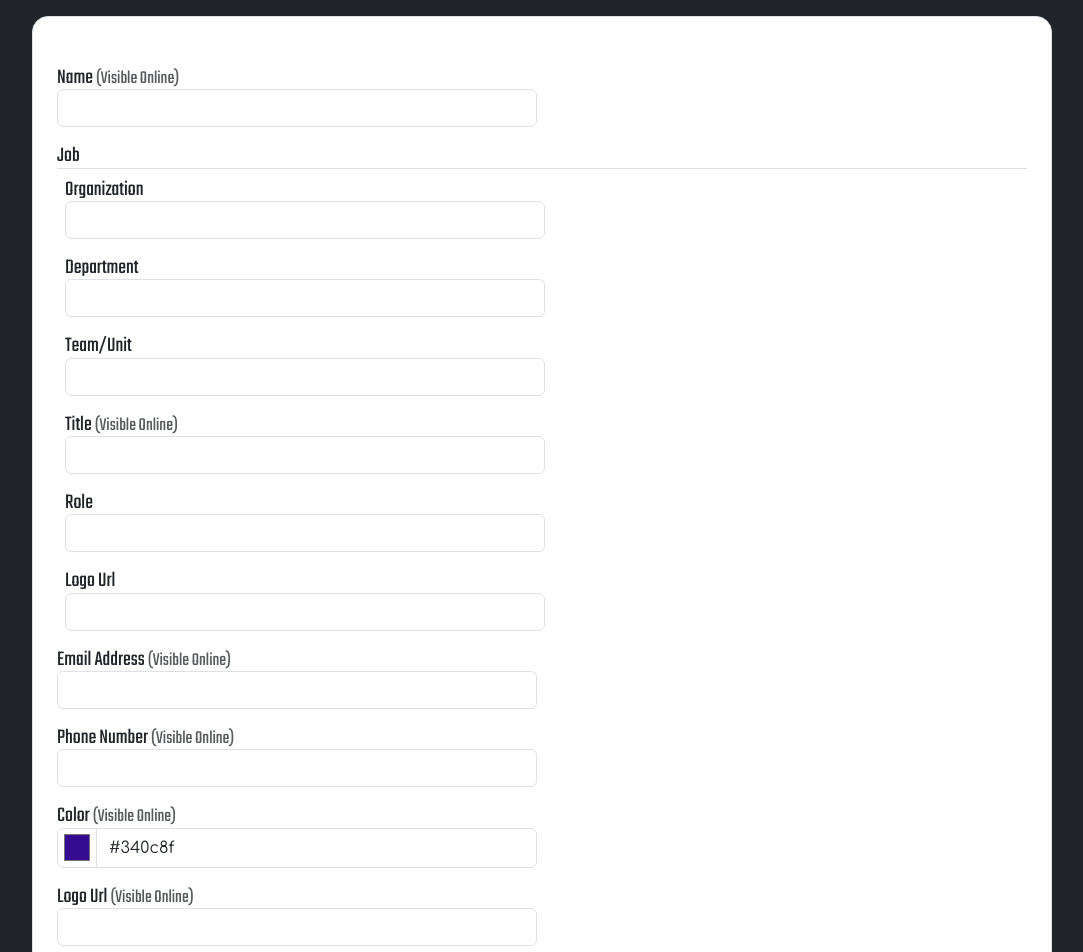
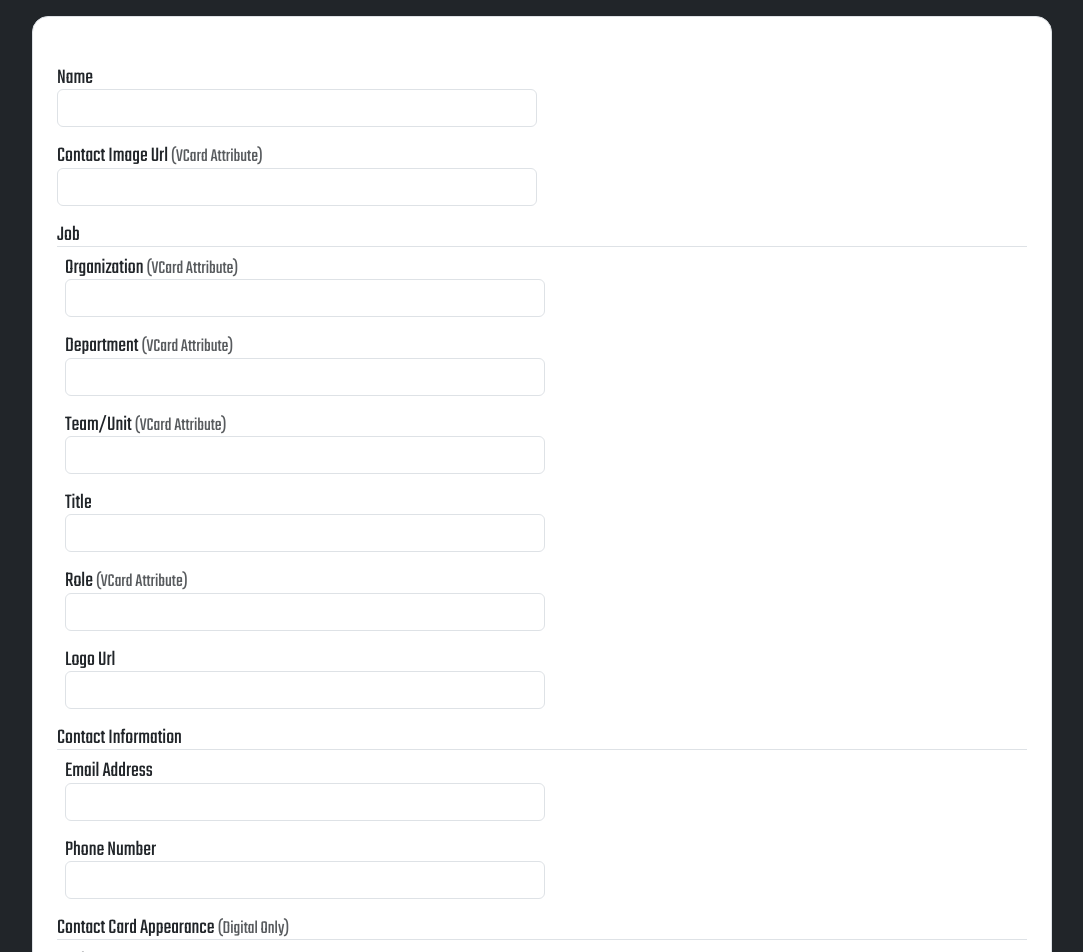
Before and after one commit to Nehemiah-Langness/contact-card, a React (Vite) app: page / in a window 1280 px wide. Shown: the top 952 px of the page, without its empty margins (98-1181 px from the left). Built offline with nearby package versions, Linux system fonts and the light colour scheme.

Commit message:
Form updates

```diff
--- a/src/app.tsx
+++ b/src/app.tsx
@@ -96,31 +96,40 @@ function App() {
 		return <div className="container">
 			<div className="bg-white rounded-4 border px-4 py-5 mt-3 mx-5">
 				<div className="mb-3">
-					<label className="fs-16" htmlFor="name">Name <VisibleOnline /></label>
+					<label className="fs-16" htmlFor="name">Name</label>
 					<input id="name" value={details.name} onChange={setField('name')} type="text" className="form-control comfortaa" />
 				</div>
+
+				<div className="mb-3">
+					<label className="fs-16" htmlFor="contactImageUrl">Contact Image Url <VisibleDevice/></label>
+					<input id="contactImageUrl" value={details.contactImageUrl} onChange={setField('contactImageUrl')} type="text" className="form-control comfortaa" />
+					{details.contactImageUrl &&
+						<ImgBase64 src={details.contactImageUrl} width={64} height={64} setSrc={updatePhotoSource} />
+					}
+				</div>
+
 				<div className="mb-3">
 					<label className="fs-16">Job</label>
 					<div className="ps-2 pt-2 border-top">
 						<div className="mb-3">
-							<label className="fs-16" htmlFor="organization">Organization</label>
+							<label className="fs-16" htmlFor="organization">Organization <VisibleDevice/></label>
 							<input id="organization" value={details.organization} onChange={setField('organization')} type="text" className="form-control comfortaa" />
 						</div>
 						<div className="mb-3">
-							<label className="fs-16" htmlFor="department">Department </label>
+							<label className="fs-16" htmlFor="department">Department <VisibleDevice/></label>
 							<input id="department" value={details.department} onChange={setField('department')} type="text" className="form-control comfortaa" />
 						</div>
 						<div className="mb-3">
-							<label className="fs-16" htmlFor="team">Team/Unit</label>
+							<label className="fs-16" htmlFor="team">Team/Unit <VisibleDevice/></label>
 							<input id="team" value={details.team} onChange={setField('team')} type="text" className="form-control comfortaa" />
 						</div>
 
 						<div className="mb-3">
-							<label className="fs-16" htmlFor="title">Title <VisibleOnline /></label>
+							<label className="fs-16" htmlFor="title">Title</label>
 							<input id="title" value={details.title} onChange={setField('title')} type="text" className="form-control comfortaa" />
 						</div>
 						<div className="mb-3">
-							<label className="fs-16" htmlFor="role">Role</label>
+							<label className="fs-16" htmlFor="role">Role <VisibleDevice/></label>
 							<input id="role" value={details.role} onChange={setField('role')} type="text" className="form-control comfortaa" />
 						</div>
 
@@ -132,56 +141,50 @@ function App() {
 								<img src={details.orgLogoUrl} width={64} height={64} />
 							</div>
 							<div className="col">
-								<label className="fs-16" htmlFor="orgLogoUrl">Logo in Contacts</label>
+								<label className="fs-16" htmlFor="orgLogoUrl">Logo in VCard</label>
 								<ImgBase64 src={details.orgLogoUrl} width={64} height={64} setSrc={updateOrgLogoSource} />
 							</div>
 						</div>}
 					</div>
 				</div>
 
+				<div className="mb-3">
+					<label className="fs-16">Contact Information</label>
+					<div className="ps-2 pt-2 border-top">
 
 						<div className="mb-3">
-					<label className="fs-16" htmlFor="email">Email Address <VisibleOnline /></label>
+							<label className="fs-16" htmlFor="email">Email Address</label>
 							<input id="email" value={details.email} onChange={setField('email')} type="text" className="form-control comfortaa" />
 						</div>
 						<div className="mb-3">
-					<label className="fs-16" htmlFor="phone">Phone Number <VisibleOnline /></label>
+							<label className="fs-16" htmlFor="phone">Phone Number</label>
 							<input id="phone" value={details.phone} onChange={setField('phone')} type="text" className="form-control comfortaa" />
+						</div>
+					</div>
 				</div>
 
 				<div className="mb-3">
-					<label className="fs-16" htmlFor="color">Color <VisibleOnline /></label>
+					<label className="fs-16">Contact Card Appearance <VisibleOnline /></label>
+					<div className="ps-2 pt-2 border-top">
+						<div className="mb-3">
+							<label className="fs-16" htmlFor="color">Color</label>
 							<div className="input-group">
 								<input id="color" value={details.color} onChange={setField('color')} type="color" className="form-control comfortaa" />
 								<input id="color2" value={details.color} onChange={setField('color')} type="text" className="form-control comfortaa" />
 							</div>
 						</div>
 						<div className="mb-3">
-					<label className="fs-16" htmlFor="imageUrl">Logo Url <VisibleOnline /></label>
+							<label className="fs-16" htmlFor="imageUrl">Logo Url</label>
 							<input id="imageUrl" value={details.imageUrl} onChange={setField('imageUrl')} type="text" className="form-control comfortaa" />
-					{details.imageUrl && <div className="row" style={{ maxWidth: '30rem' }}>
-						<div className="col">
-							<label className="fs-16" htmlFor="imageUrl">Logo Online</label>
+							{details.imageUrl &&
 								<img src={details.imageUrl} width={64} height={64} />
-						</div>
-						<div className="col">
-							<label className="fs-16" htmlFor="imageUrl">Logo in Contacts</label>
-							<ImgBase64 src={details.imageUrl} width={64} height={64} setSrc={updateImageSource} />
-						</div>
-					</div>}
+							}
 
 
 						</div>
 
-				<div className="mb-3">
-					<label className="fs-16" htmlFor="contactImageUrl">Contact Image Url</label>
-					<input id="contactImageUrl" value={details.contactImageUrl} onChange={setField('contactImageUrl')} type="text" className="form-control comfortaa" />
-					{details.contactImageUrl && <div className="col">
-						<label className="fs-16" htmlFor="imageUrl">Logo in Contacts</label>
-						<ImgBase64 src={details.contactImageUrl} width={64} height={64} setSrc={updatePhotoSource} />
-					</div>}
 					</div>
-
+				</div>
 				<button type="button" className="btn btn-success" onClick={() => setEditMode(false)}>Save</button>
 			</div>
 		</div>
@@ -209,7 +212,8 @@ function App() {
 
 export default App;
 
-const VisibleOnline = memo(() => <span className="fs-14 opacity-75">(Visible Online)</span>)
+const VisibleOnline = memo(() => <span className="fs-14 opacity-75">(Digital Only)</span>)
+const VisibleDevice = memo(() => <span className="fs-14 opacity-75">(VCard Attribute)</span>)
 
 function ImgBase64({ setSrc: pushSrc, ...props }: React.DetailedHTMLProps<React.ImgHTMLAttributes<HTMLImageElement>, HTMLImageElement> & { setSrc: (src: string) => void }) {
 
@@ -231,7 +235,7 @@ function ImgBase64({ setSrc: pushSrc, ...props }: React.DetailedHTMLProps<React.
 				return '';
 			}
 			ctx.drawImage(img, 0, 0);
-			setSrc(canvas.toDataURL("image/jpeg"));
+			setSrc(canvas.toDataURL("image/png"));
 		});
 
 		img.setAttribute('crossorigin', 'anonymous');
--- a/src/services/v-card.ts
+++ b/src/services/v-card.ts
@@ -70,8 +70,8 @@ export class VCard {
             this.vcard.NOTE ? `NOTE:${this.formatText(this.vcard.NOTE)}` : '',
             this.vcard.TITLE ? `TITLE:${this.formatText(this.vcard.TITLE)}` : '',
             this.vcard.ROLE ? `ROLE:${this.formatText(this.vcard.ROLE)}` : '',
-            this.vcard.PHOTO ? `PHOTO;ENCODING=BASE64;JPEG:${this.vcard.PHOTO.split(',')[1]}` : '',
-            this.vcard.LOGO ? `LOGO;ENCODING=BASE64;JPEG:${this.vcard.LOGO.split(',')[1]}` : '',
+            this.vcard.PHOTO ? `PHOTO;ENCODING=BASE64;PNG:${this.vcard.PHOTO.split(',')[1]}` : '',
+            this.vcard.LOGO ? `LOGO;ENCODING=BASE64;PNG:${this.vcard.LOGO.split(',')[1]}` : '',
             this.vcard.URL ? `URL:${this.vcard.URL}` : '',
             this.vcard.BDAY ? `BDAY:${this.vcard.BDAY.YEAR.toFixed().padStart(4, '0')}${this.vcard.BDAY.MONTH.toFixed().padStart(4, '0')}${this.vcard.BDAY.DAY.toFixed().padStart(4, '0')}` : '',
             this.vcard.ORG ? `ORG:${[this.vcard.ORG.NAME, ...this.vcard.ORG.SUBDEPARTMENTS ?? []].map(c => this.formatText(c)).join(';')}` : '',
```
Lines whose indentation alone changed are shown as unchanged.
